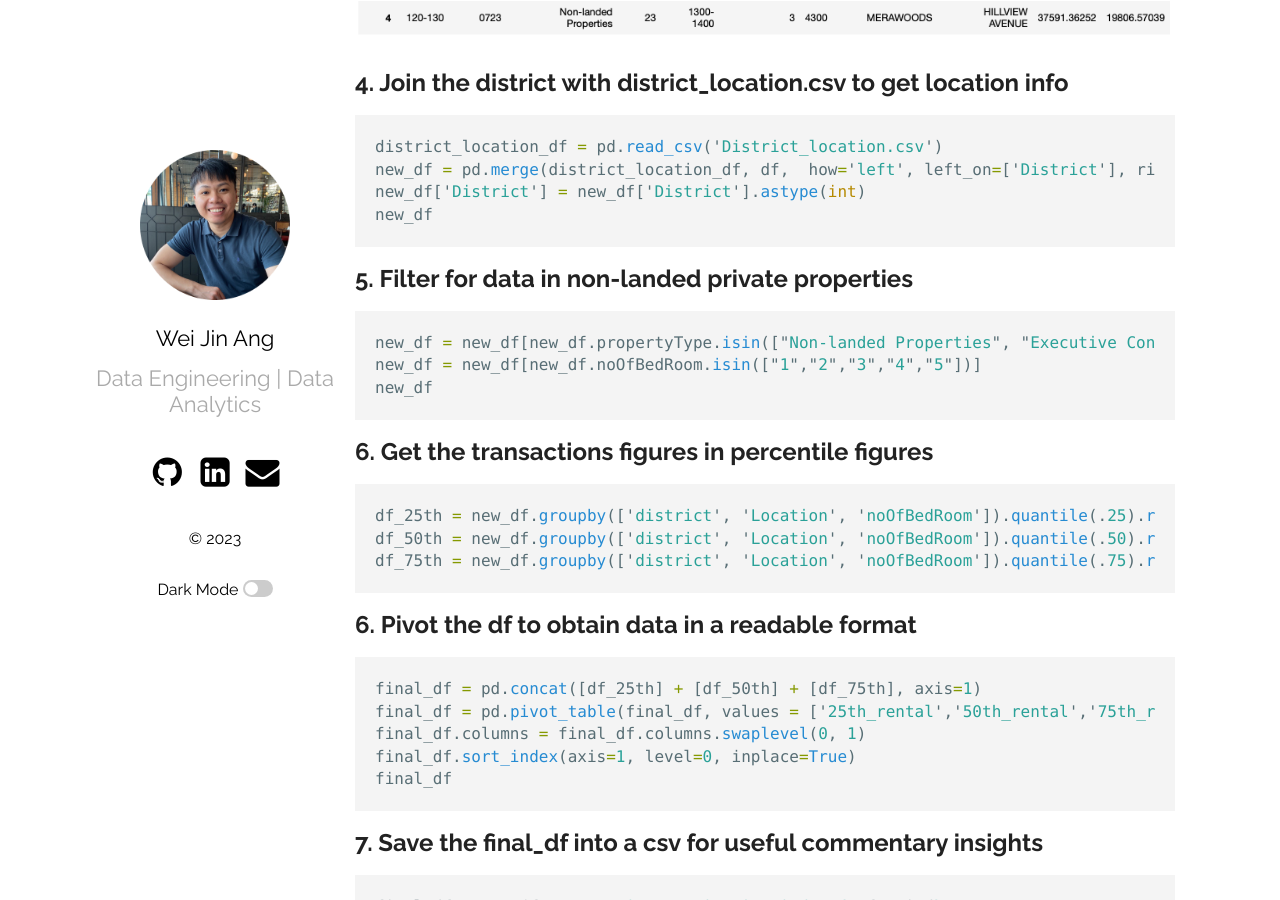
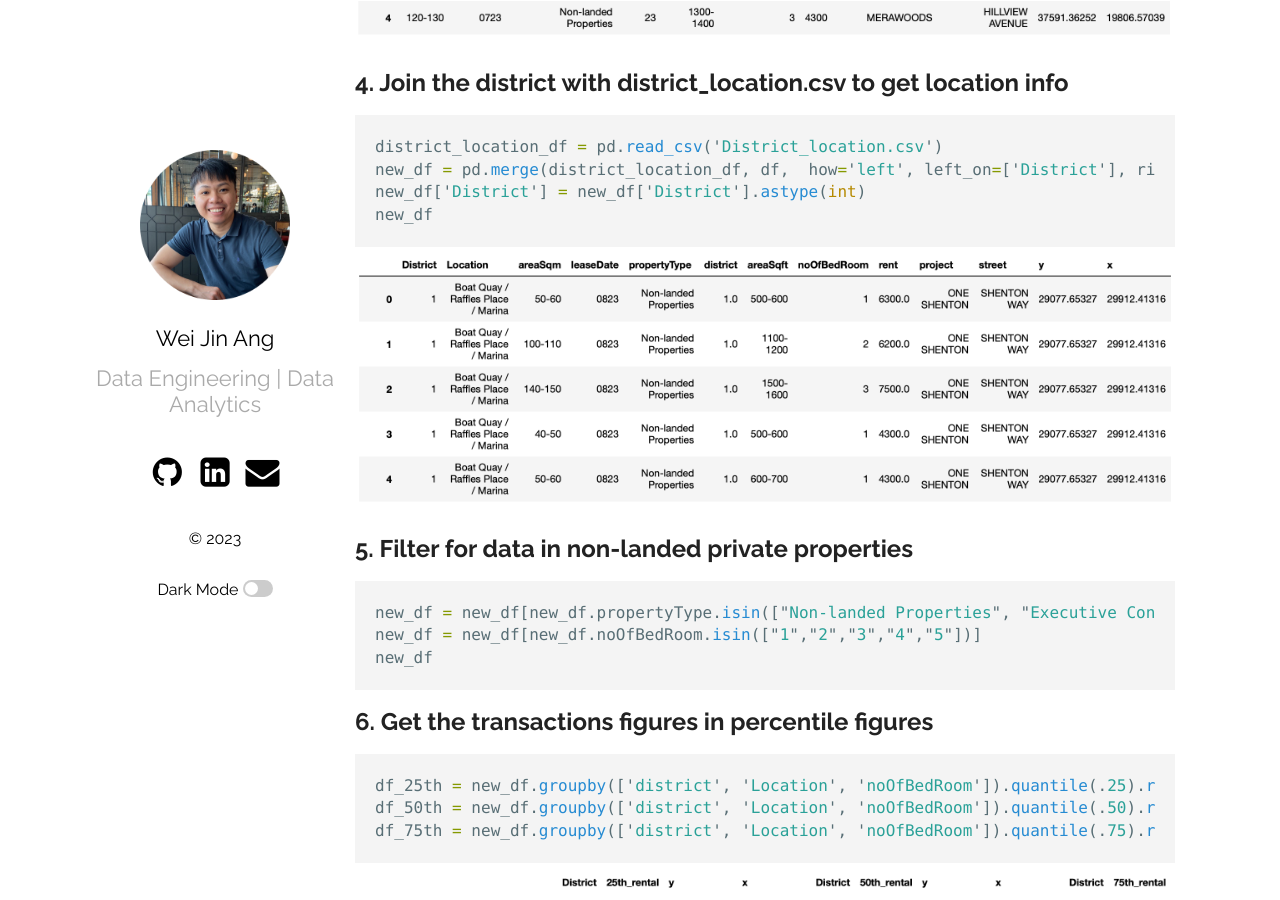
Before and after one commit to wjang96/wjang96.github.io, a Jekyll site: the page built from _posts/2023-08-20-Exploring Singapore private property transactions with URA API Part 2.markdown, in a window 1280 px wide and 900 px high, scrolled down 1762 px. Built offline with Jekyll 4.4.1, drawn with Linux system fonts in a browser that asks for light colours.

Commit message:
Update 2023-08-20-Exploring Singapore private property transactions with URA API Part 2.markdown

````diff
--- a/_posts/2023-08-20-Exploring Singapore private property transactions with URA API Part 2.markdown
+++ b/_posts/2023-08-20-Exploring Singapore private property transactions with URA API Part 2.markdown
@@ -64,6 +64,7 @@ new_df = pd.merge(district_location_df, df,  how='left', left_on=['District'], r
 new_df['District'] = new_df['District'].astype(int)
 new_df
 ```
+![DF_wideformat]({{ '/assets/URA_df2.png' | relative_url }})
 
 ## 5. Filter for data in non-landed private properties
 ```python
@@ -78,6 +79,7 @@ df_25th = new_df.groupby(['district', 'Location', 'noOfBedRoom']).quantile(.25).
 df_50th = new_df.groupby(['district', 'Location', 'noOfBedRoom']).quantile(.50).rename(columns={"rent": "50th_rental"})
 df_75th = new_df.groupby(['district', 'Location', 'noOfBedRoom']).quantile(.75).rename(columns={"rent": "75th_rental"})
 ```
+![DF_wideformat]({{ '/assets/URA_df3.png' | relative_url }})
 
 ## 6. Pivot the df to obtain data in a readable format
 ```python
````
Also changed, not shown: other parts of _posts/2023-08-20-Exploring Singapore private property transactions with URA API Part 2.markdown (+1 -0 lines).
